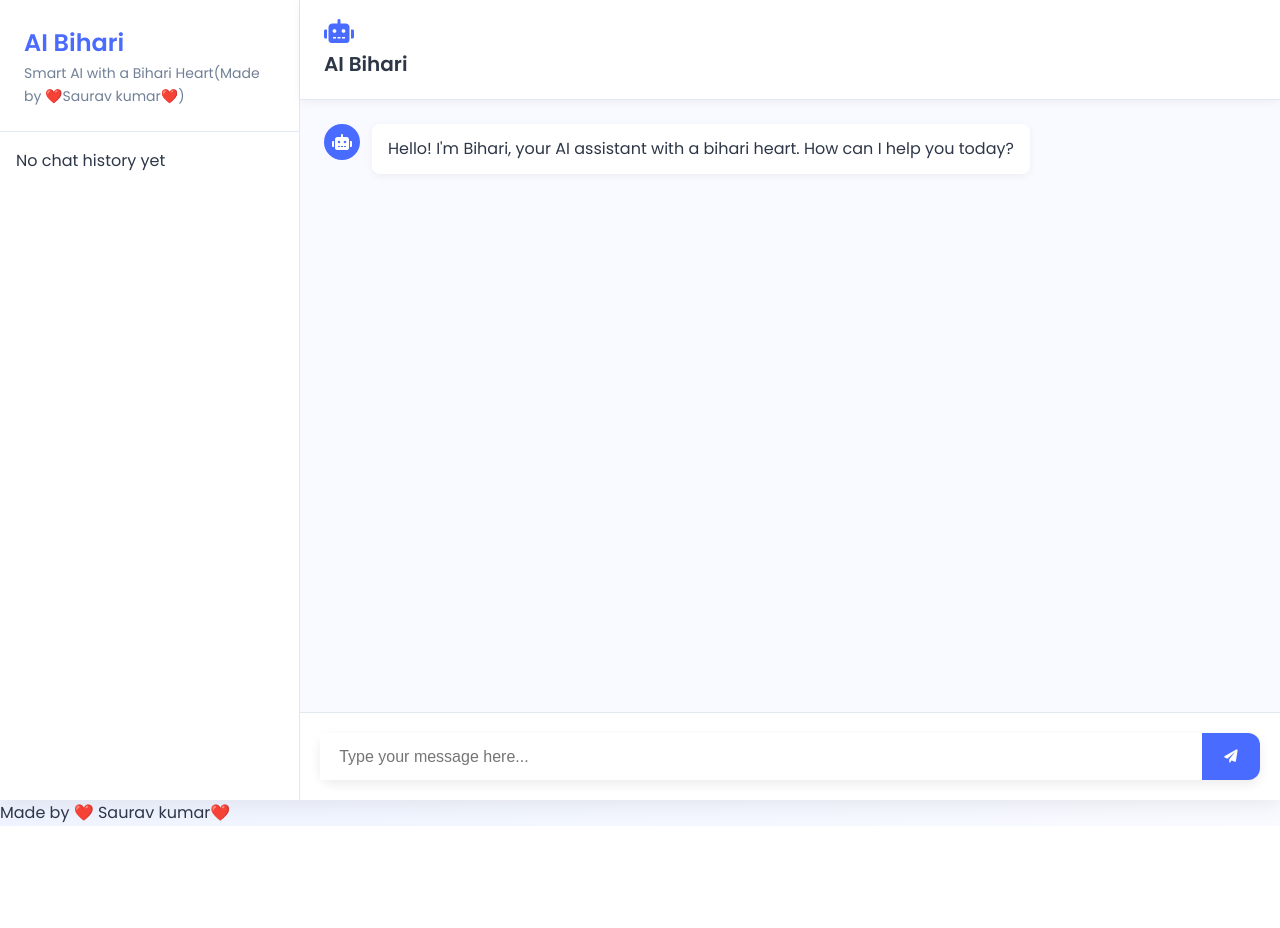
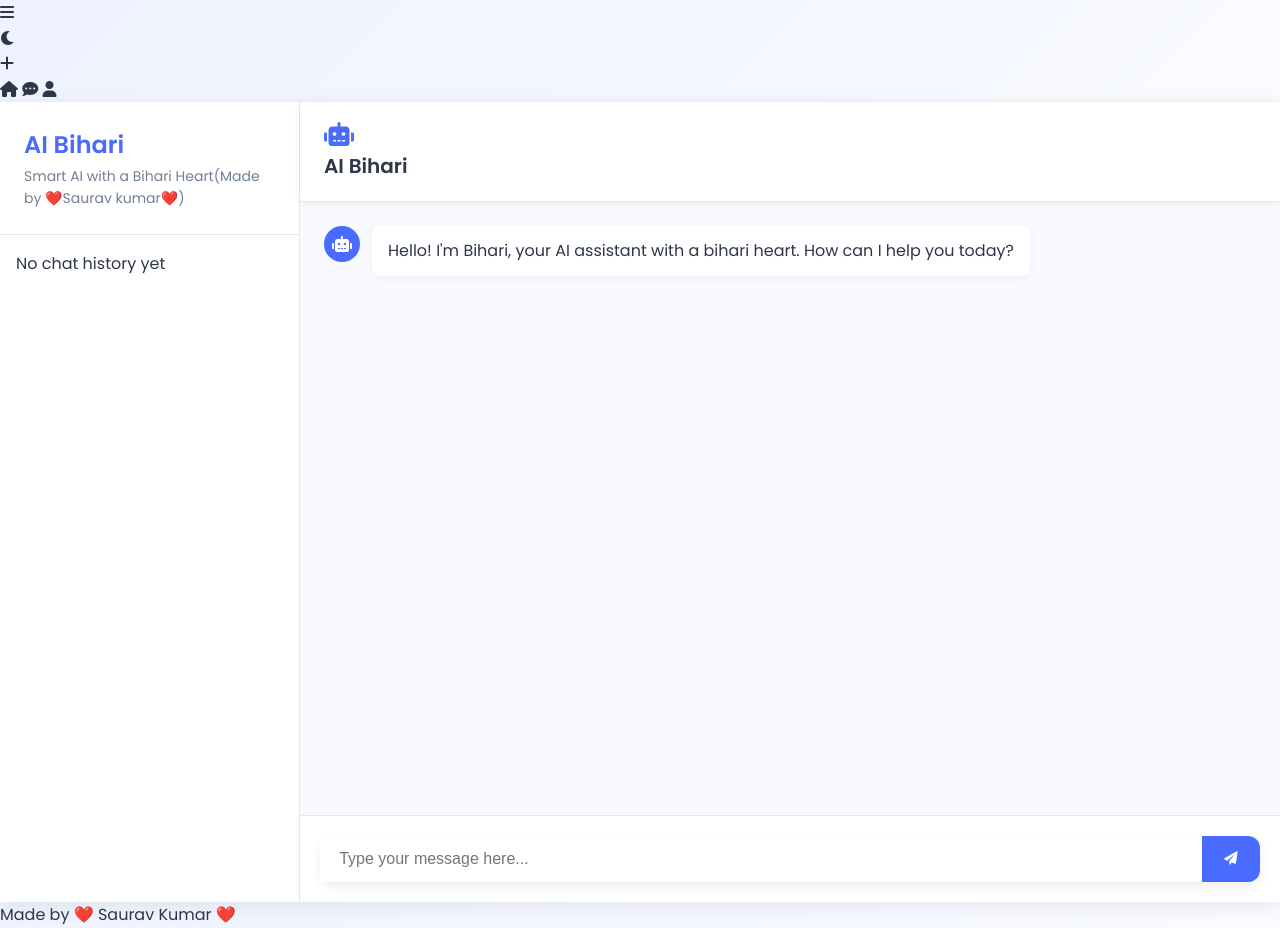
Before and after one commit to sauravraj1410-lab/bihari-1, a Django app: page / in a window 1280 px wide. Before the commit the page ends 826 px from the top, so only its background shows below. Run offline with Django 5.2, Linux system fonts and the light colour scheme.

Commit message:
Update index.html

```diff
--- a/chatbot/templates/chatbot/index.html
+++ b/chatbot/templates/chatbot/index.html
@@ -10,7 +10,32 @@
     <link rel="stylesheet" href="{% static 'chatbot/css/styles.css' %}">
 </head>
 <body>
+
+<!-- MOBILE MENU BUTTON -->
+<div class="menu-button" onclick="toggleSidebar()">
+    <i class="fas fa-bars"></i>
+</div>
+
+<!-- DARK MODE BUTTON -->
+<div class="dark-toggle-btn" onclick="toggleDarkMode()">
+    <i class="fas fa-moon"></i>
+</div>
+
+<!-- NEW CHAT FLOATING BUTTON -->
+<div class="new-chat-btn" onclick="startNewChat()">
+    <i class="fas fa-plus"></i>
+</div>
+
+<!-- BOTTOM NAVIGATION -->
+<div class="bottom-nav">
+    <i class="fas fa-home active"></i>
+    <i class="fas fa-comment-dots"></i>
+    <i class="fas fa-user"></i>
+</div>
+
+<!-- APP CONTAINER -->
 <div class="app-container">
+
     <!-- Sidebar -->
     <div class="sidebar">
         <div class="sidebar-header">
@@ -22,8 +47,9 @@
         </div>
     </div>
 
-        <!-- Main Chat Area -->
+    <!-- Chat Main -->
     <div class="chat-container">
+
         <div class="chat-header">
             <div class="chat-title">
                 <i class="fas fa-robot"></i>
@@ -32,7 +58,6 @@
         </div>
 
         <div class="chat-messages" id="chat-messages">
-                <!-- Messages will be added here -->
             <div class="welcome-message">
                 <div class="bot-message">
                     <div class="message-content">
@@ -47,6 +72,7 @@
             </div>
         </div>
 
+        <!-- Input -->
         <div class="chat-input-container">
             <form id="chat-form">
                 <div class="input-wrapper">
@@ -63,12 +89,16 @@
                 </div>
             </form>
         </div>
-        </div>
-    </div>
+
+    </div> <!-- end chat-container -->
+
+</div> <!-- end app-container -->
+
+<!-- Footer -->
 <footer class="footer">
-            <p>Made  by  ❤️ Saurav kumar❤️</p>
+    <p>Made by ❤️ Saurav Kumar ❤️</p>
 </footer>
-    </div>
+
 <script src="{% static 'chatbot/js/script.js' %}"></script>
 </body>
 </html>
```
Lines whose indentation alone changed are shown as unchanged.
